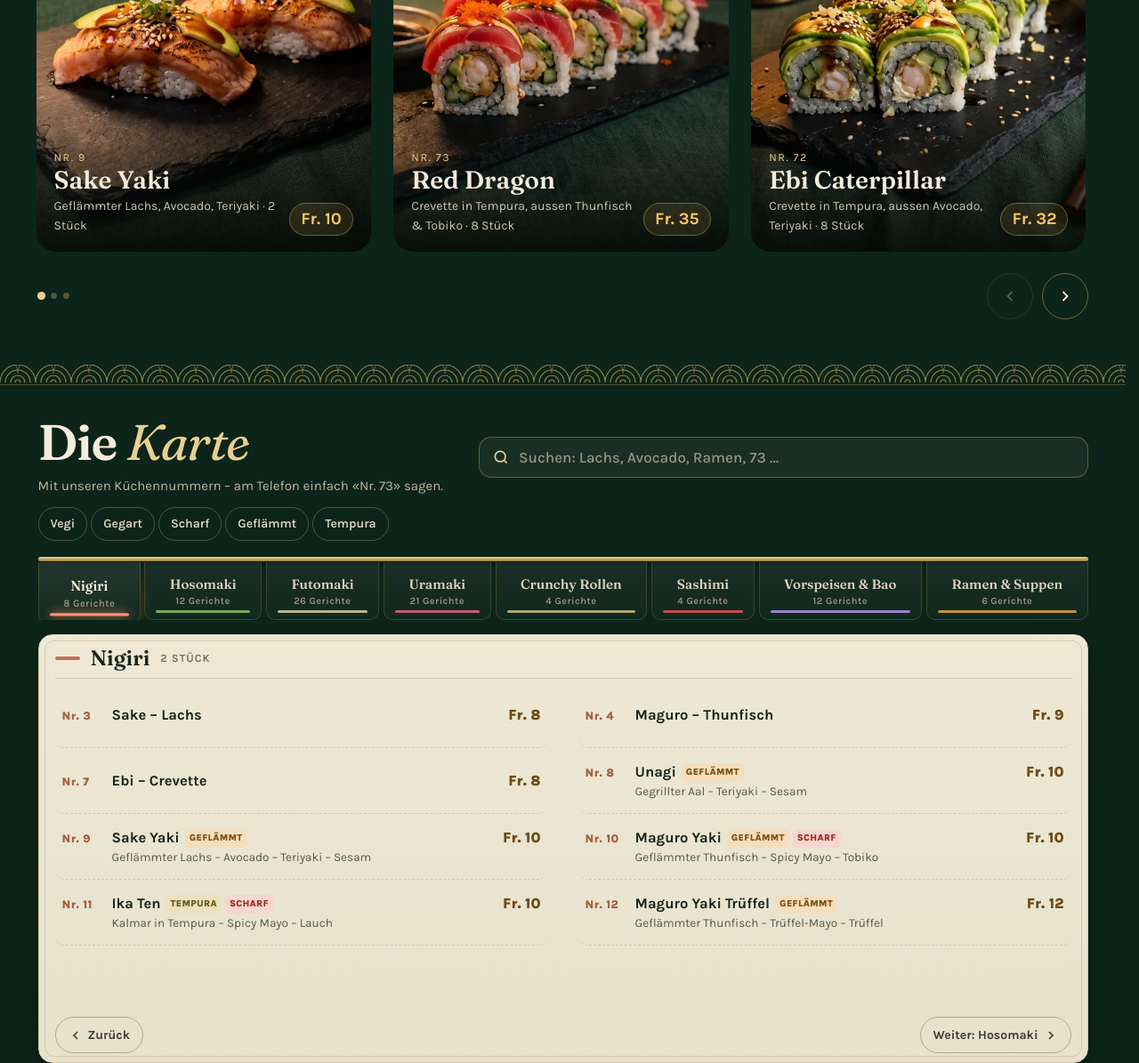
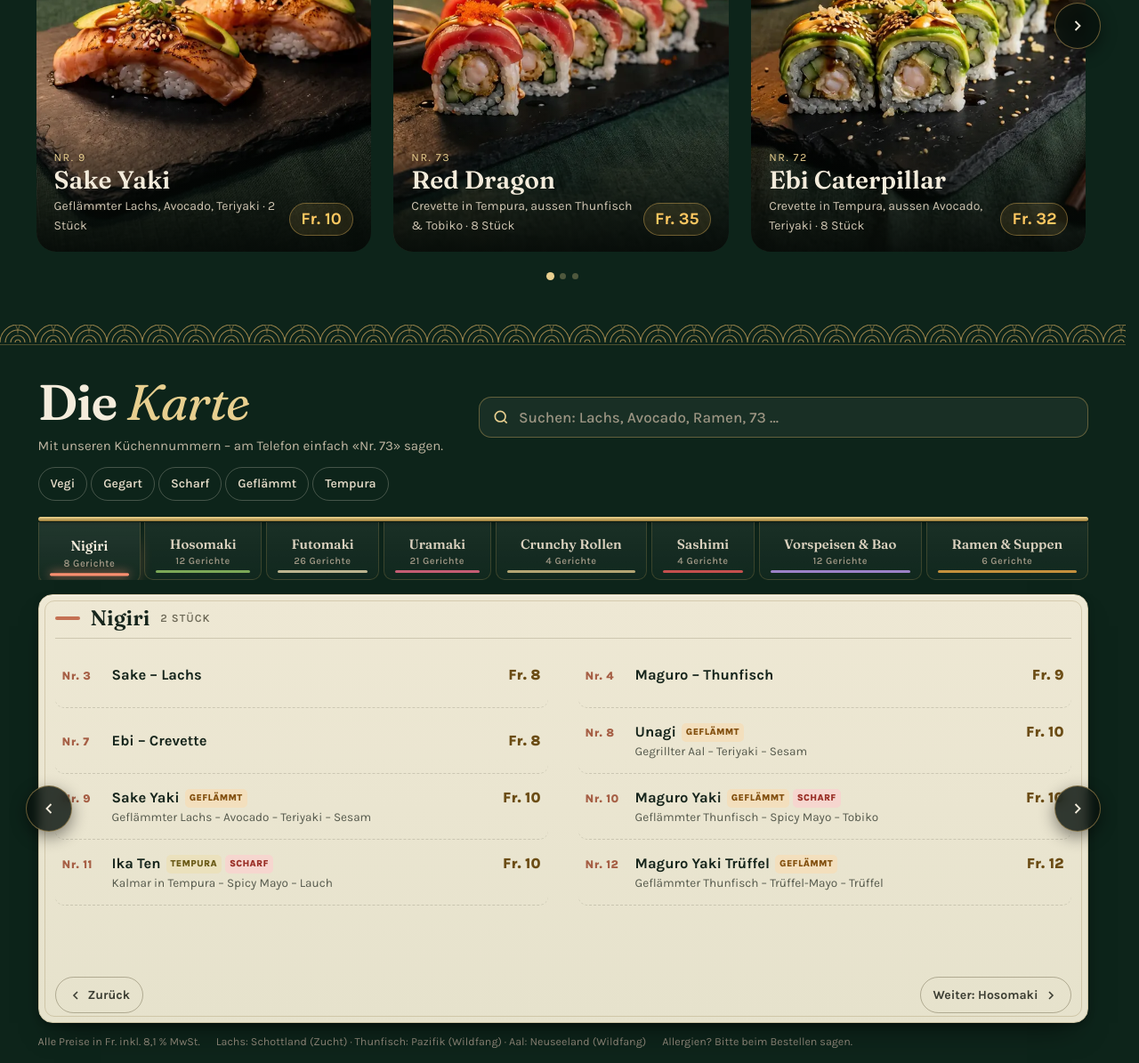
Before and after one commit to julia-mirku/leo-sushi-muster, a plain HTML site: page index.html in a window 1280 px wide. Shown: the part 1192-2387 px from the top of the page at 89% size. Drawn offline with Linux system fonts and the light colour scheme.

Commit message:
Pfeile links und rechts neben den Baendern (18f)

```diff
--- a/index.html
+++ b/index.html
@@ -563,6 +563,16 @@ footer .wrap.fbot{display:flex;flex-wrap:wrap;justify-content:space-between;gap:
    box-shadow:inset 0 -2px 0 #c9a45c}
 @keyframes gaesteGold{from{background-position:0 0,0 7px,0% 0}to{background-position:0 0,0 7px,55% 0}}
 .sleeves.lit .sleeve .band{animation:gaesteGold 14s cubic-bezier(.4,0,.3,1) 1 both}
+
+/* ---------- 18f: Pfeile links und rechts neben dem Band, mittig in der Hoehe ---------- */
+.sidewrap{position:relative}
+.sidewrap>.arrow{position:absolute;top:50%;transform:translateY(-50%);z-index:5;background:rgba(8,18,13,.82);-webkit-backdrop-filter:blur(6px);backdrop-filter:blur(6px);box-shadow:0 6px 18px rgba(0,0,0,.45)}
+.sidewrap>.sa-prev{left:-74px}.sidewrap>.sa-next{right:-74px}
+@media (max-width:1360px){.sidewrap>.sa-prev{left:-14px}.sidewrap>.sa-next{right:-14px}}
+@media (max-width:760px){.sidewrap>.arrow{width:36px;height:36px}.sidewrap>.arrow svg{width:16px;height:16px}.sidewrap>.sa-prev{left:-15px}.sidewrap>.sa-next{right:-15px}}
+.sidewrap>.arrow:disabled{opacity:0;pointer-events:none}
+.dnav{justify-content:center}
+@media (max-width:760px){#kPrev,#kNext{display:none}}
 </style>
 </head>
 <body>
@@ -616,8 +626,8 @@ footer .wrap.fbot{display:flex;flex-wrap:wrap;justify-content:space-between;gap:
       <h2>Leos <i>Lieblinge</i></h2>
       <p class="lead">Auf schwarzem Schiefer serviert – mit den Nummern unserer Küche.</p>
     </div>
-    <div class="dishes" id="dishes"></div>
-    <div class="dnav"><span class="ddots" id="ddots" aria-hidden="true"></span><span class="dbtn"><button class="arrow ga" id="dPrev" type="button" aria-label="Vorherige Gerichte"><svg viewBox="0 0 24 24" fill="none" stroke="currentColor" stroke-width="2.2"><path d="m15 18-6-6 6-6"/></svg></button><button class="arrow ga" id="dNext" type="button" aria-label="Weitere Gerichte"><svg viewBox="0 0 24 24" fill="none" stroke="currentColor" stroke-width="2.2"><path d="m9 18 6-6-6-6"/></svg></button></span></div>
+    <div class="sidewrap"><div class="dishes" id="dishes"></div><button class="arrow ga sa-prev" id="dPrev" type="button" aria-label="Vorherige Gerichte"><svg viewBox="0 0 24 24" fill="none" stroke="currentColor" stroke-width="2.2"><path d="m15 18-6-6 6-6"/></svg></button><button class="arrow ga sa-next" id="dNext" type="button" aria-label="Weitere Gerichte"><svg viewBox="0 0 24 24" fill="none" stroke="currentColor" stroke-width="2.2"><path d="m9 18 6-6-6-6"/></svg></button></div>
+    <div class="dnav"><span class="ddots" id="ddots" aria-hidden="true"></span></div>
   </div>
 </section>
 
@@ -637,7 +647,7 @@ footer .wrap.fbot{display:flex;flex-wrap:wrap;justify-content:space-between;gap:
       <button class="f" data-f="t" aria-pressed="false">Tempura</button>
     </div>
     <div class="noren" id="tabs" role="tablist"></div>
-    <div class="board2" id="board"><div class="bhead"><span class="stripe"></span><h3 id="bt"></h3><small id="bu"></small><span class="pg" id="pg"></span></div><div class="sheetwrap" id="sw"><div class="sheet" id="sheet"></div></div><div class="bnav"><button type="button" id="prev" aria-label="Vorherige Seite"><svg width="16" height="16" viewBox="0 0 24 24" fill="none" stroke="currentColor" stroke-width="2.4"><path d="m15 18-6-6 6-6"/></svg>Zurück</button><span class="dots" id="dots"></span><button type="button" id="next" aria-label="Nächste Seite"><span id="nxl">Weiter</span><svg width="16" height="16" viewBox="0 0 24 24" fill="none" stroke="currentColor" stroke-width="2.4"><path d="m9 18 6-6-6-6"/></svg></button></div></div>
+    <div class="sidewrap"><div class="board2" id="board"><div class="bhead"><span class="stripe"></span><h3 id="bt"></h3><small id="bu"></small><span class="pg" id="pg"></span></div><div class="sheetwrap" id="sw"><div class="sheet" id="sheet"></div></div><div class="bnav"><button type="button" id="prev" aria-label="Vorherige Seite"><svg width="16" height="16" viewBox="0 0 24 24" fill="none" stroke="currentColor" stroke-width="2.4"><path d="m15 18-6-6 6-6"/></svg>Zurück</button><span class="dots" id="dots"></span><button type="button" id="next" aria-label="Nächste Seite"><span id="nxl">Weiter</span><svg width="16" height="16" viewBox="0 0 24 24" fill="none" stroke="currentColor" stroke-width="2.4"><path d="m9 18 6-6-6-6"/></svg></button></div></div><button class="arrow ga sa-prev" id="kPrev" type="button" aria-label="Vorherige Seite"><svg viewBox="0 0 24 24" fill="none" stroke="currentColor" stroke-width="2.2"><path d="m15 18-6-6 6-6"/></svg></button><button class="arrow ga sa-next" id="kNext" type="button" aria-label="Nächste Seite"><svg viewBox="0 0 24 24" fill="none" stroke="currentColor" stroke-width="2.2"><path d="m9 18 6-6-6-6"/></svg></button></div>
     <div class="knote"><span>Alle Preise in Fr. inkl. 8,1 % MwSt.</span><span>Lachs: Schottland (Zucht) · Thunfisch: Pazifik (Wildfang) · Aal: Neuseeland (Wildfang)</span><span>Allergien? Bitte beim Bestellen sagen.</span></div>
   </div>
 </section>
@@ -737,8 +747,7 @@ footer .wrap.fbot{display:flex;flex-wrap:wrap;justify-content:space-between;gap:
       <h2>Was unsere Gäste <i>sagen</i></h2>
       <a class="score" href="https://www.google.com/maps/search/?api=1&amp;query=Leo+Caf%C3%A9+Bar+Restaurant+Engelgasse+2+St.+Gallen" target="_blank" rel="noopener"><b>4,4</b><span><span class="stars">★★★★</span><span class="stars" style="opacity:.3">★</span><br>302 Bewertungen auf Google</span></a>
     </div>
-    <div class="sleeves" id="sleeves"></div>
-    <div class="revnav"><button class="arrow ga" id="rPrev" aria-label="Vorherige Bewertung"><svg viewBox="0 0 24 24" fill="none" stroke="currentColor" stroke-width="2.2"><path d="m15 18-6-6 6-6"/></svg></button><button class="arrow ga" id="rNext" aria-label="Nächste Bewertung"><svg viewBox="0 0 24 24" fill="none" stroke="currentColor" stroke-width="2.2"><path d="m9 18 6-6-6-6"/></svg></button></div>
+    <div class="sidewrap"><div class="sleeves" id="sleeves"></div><button class="arrow ga sa-prev" id="rPrev" aria-label="Vorherige Bewertung"><svg viewBox="0 0 24 24" fill="none" stroke="currentColor" stroke-width="2.2"><path d="m15 18-6-6 6-6"/></svg></button><button class="arrow ga sa-next" id="rNext" aria-label="Nächste Bewertung"><svg viewBox="0 0 24 24" fill="none" stroke="currentColor" stroke-width="2.2"><path d="m9 18 6-6-6-6"/></svg></button></div>
   </div>
 </section>
 
@@ -943,7 +952,7 @@ const io=new IntersectionObserver(es=>es.forEach(e=>{ if(e.isIntersecting){ e.ta
     const tb=$$(".nren"); tb.forEach(t=>t.setAttribute("aria-selected",+t.dataset.i===i));
     const b=tb[i], tw=$("#tabs"); if(b&&tw.scrollWidth>tw.clientWidth) tw.scrollTo({left:b.offsetLeft-(tw.clientWidth-b.offsetWidth)/2,behavior:"smooth"});
     page=0; build(); page=d>0?0:pages.length-1; paint(dir); };
-  $("#prev").onclick=()=>go(-1); $("#next").onclick=()=>go(1);
+  $("#prev").onclick=()=>go(-1); $("#next").onclick=()=>go(1); $("#kPrev").onclick=()=>go(-1); $("#kNext").onclick=()=>go(1);
   /* Wischen: nur waagrecht blaettert, senkrecht scrollt die Seite */
   let sx=null,sy=0; sw.addEventListener("pointerdown",e=>{ sx=e.clientX; sy=e.clientY; },{passive:true});
   sw.addEventListener("pointerup",e=>{ if(sx==null) return; const dx=e.clientX-sx, dy=e.clientY-sy; sx=null; if(Math.abs(dx)>50&&Math.abs(dx)>Math.abs(dy)*1.4) go(dx<0?1:-1); },{passive:true});
```
